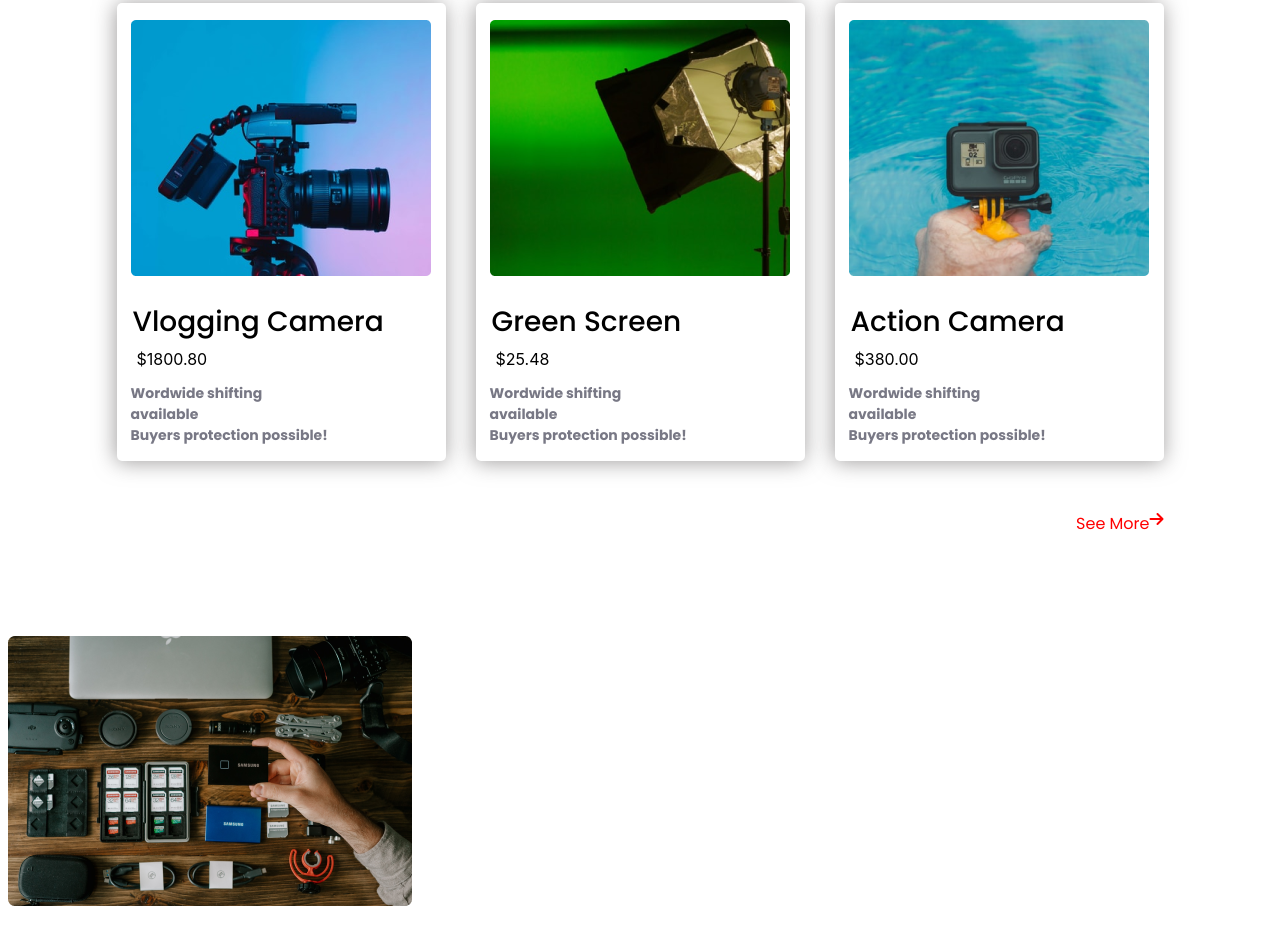
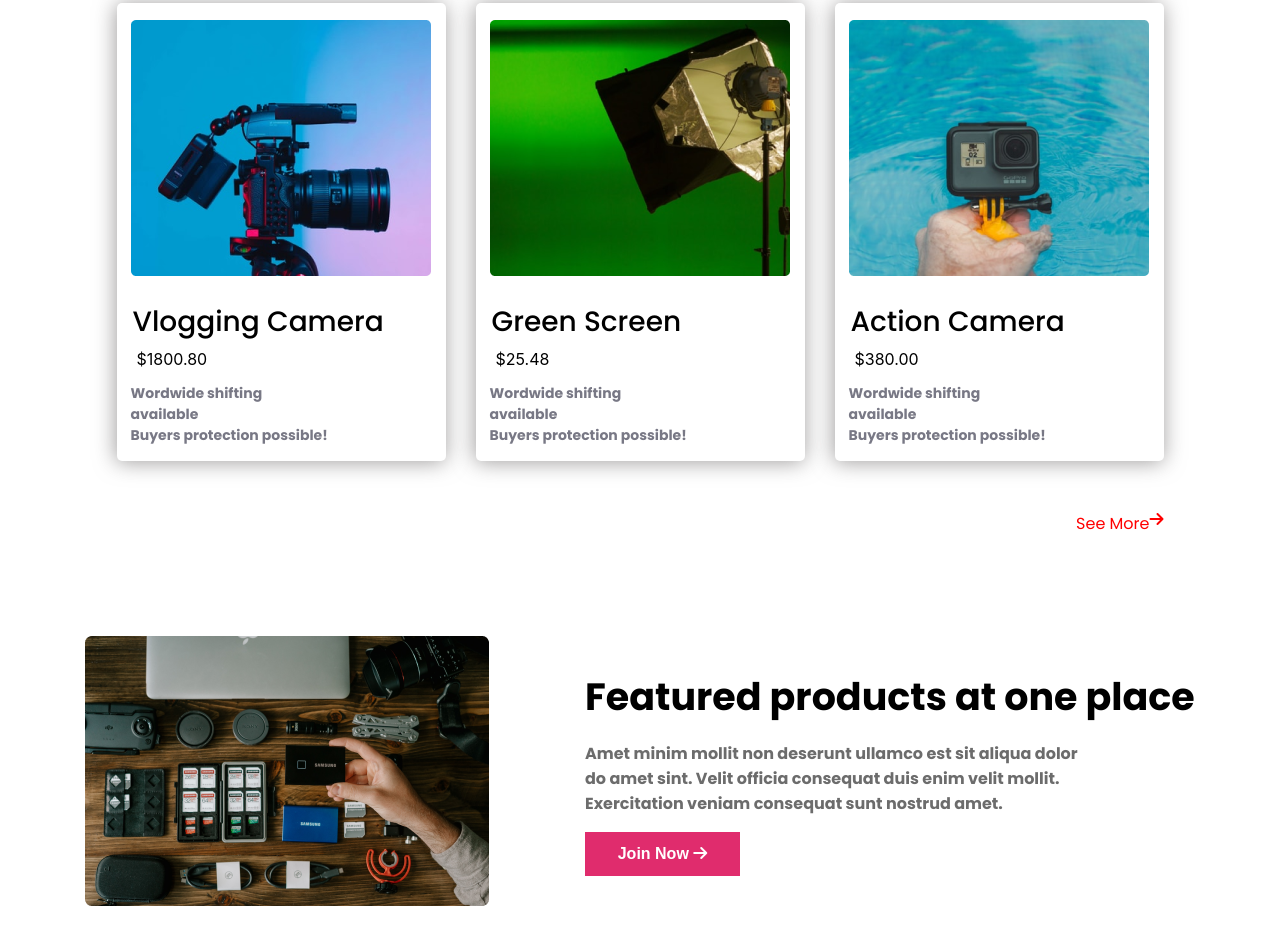
Before and after one commit to OmarFaruk41/influencer-product-shop, a plain HTML site: page index.html in a window 1280 px wide. Shown: the part 2165-3110 px from the top of the page. Drawn offline with Linux system fonts and the light colour scheme.

Commit message:
added featured products

```diff
--- a/index.html
+++ b/index.html
@@ -121,9 +121,10 @@
                     <img src="./images/gear.png" alt="gear">
                 </div>
                 <div class="featured-products-text">
-                    <h2 class="featured-products-title">
-
-                    </h2>
+                    <h2 class="featured-products-title">Featured products at one place</h2>
+                    <p class="featured-products-description">Amet minim mollit non deserunt ullamco est sit aliqua dolor do amet sint. Velit officia consequat duis enim velit mollit. Exercitation veniam consequat sunt nostrud amet.
+                    </p>
+                    <button class="btn">Join Now <i class="fa-solid fa-arrow-right"></i></button>
                 </div>
             </div>
         </section>
--- a/styles.css
+++ b/styles.css
@@ -23,7 +23,7 @@
     cursor: pointer;
     transition: 0.3s linear;
 }
-.primary-btn:hover{
+.primary-btn:hover ,.btn:hover{
     background-color: #c64f7b;
 }
 
@@ -145,3 +145,40 @@
     justify-content: end;
     margin-bottom: 100px;
 }
+/* featured-products */
+.featured-products{
+    width: 1110PX;
+    margin: 0 auto;
+}
+.featured-products-container{
+    display: flex;
+    gap: 96PX;
+    margin-bottom: 100px;
+}
+
+.featured-products-text{
+    width: 610px;
+    height: 224px;
+}
+.featured-products-title{
+    font-size: 38px;
+    font-weight: bold;
+    margin-bottom: 16px;
+}
+.featured-products-description{
+    color: #6C6C6C;
+    font-size: 1rem;
+    font-weight: bold;
+    width: 500px;
+    margin-bottom: 16px;
+
+}
+.btn{
+    color: white;
+    background-color: #E02C6D;
+    font-size: 1rem;
+    font-weight: bold;
+    width: 155px;
+    height: 44px;
+    border: none;
+}
```
